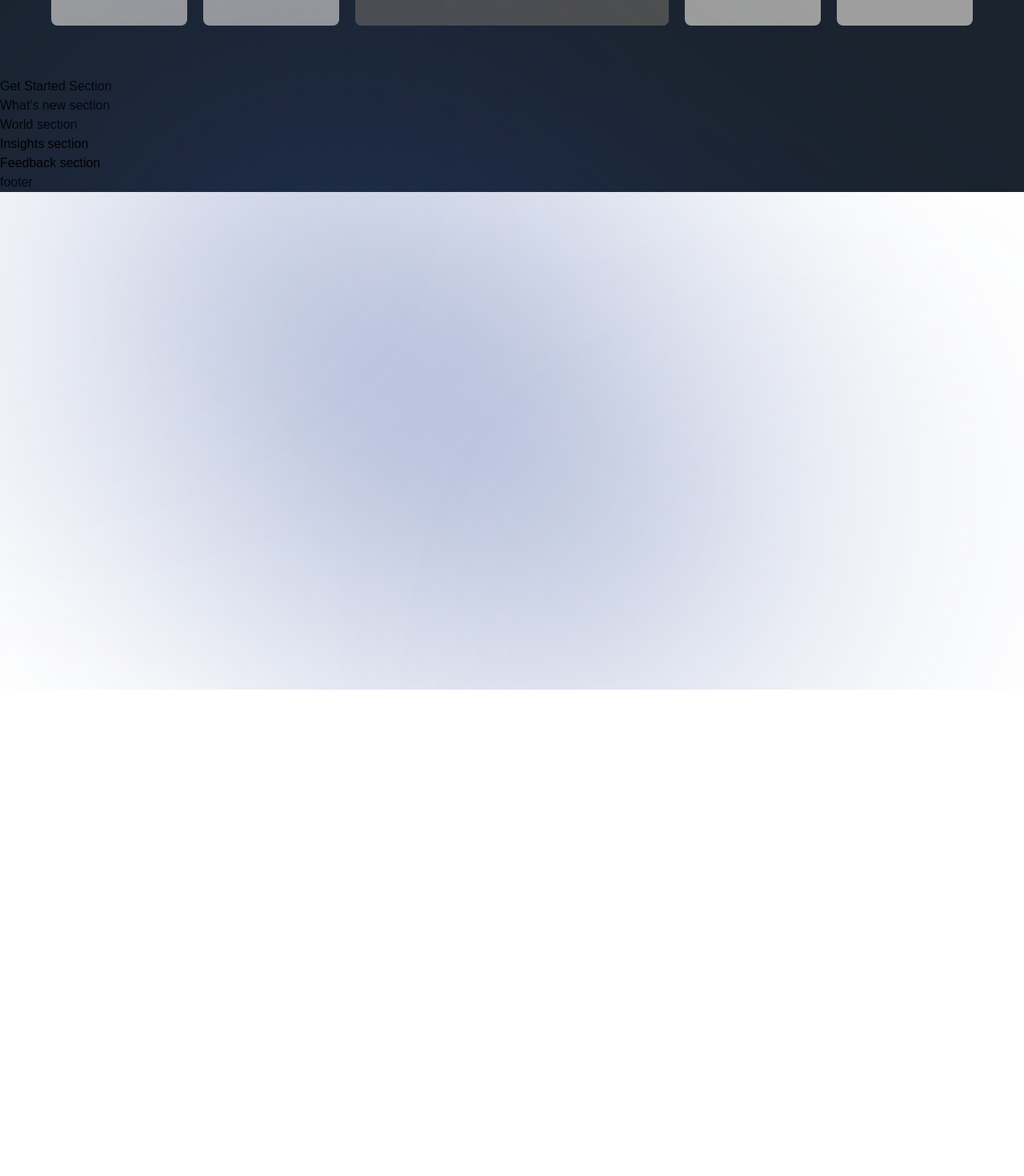
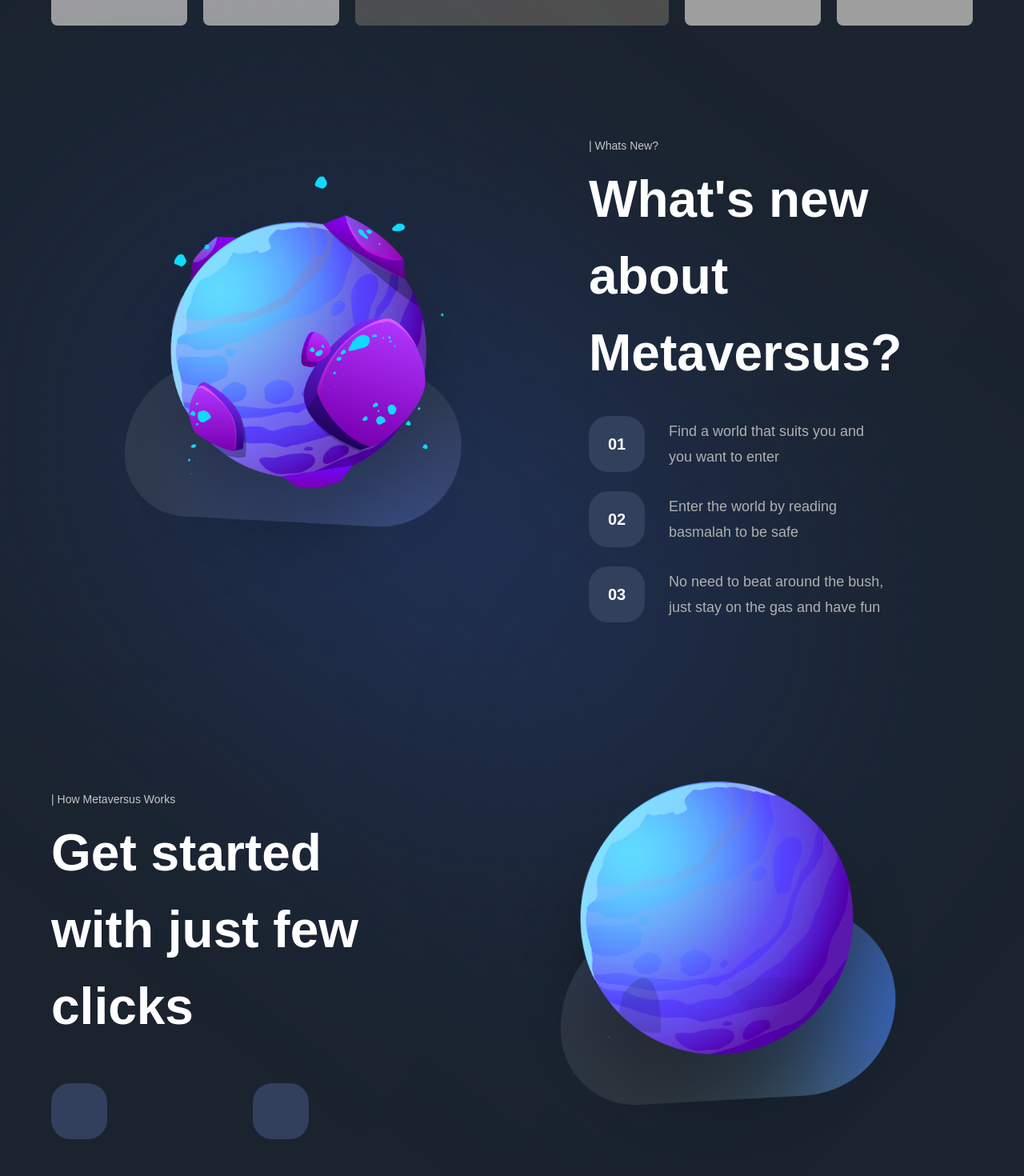
Before and after one commit to apurvgupta-ops/Metaverse, a Next.js app: page / in a window 1280 px wide. Shown: the part 2560-4030 px from the top of the page at 80% size. Before the commit the page ends 3422 px from the top, so only its background shows below. Built offline with nearby package versions, Linux system fonts and the light colour scheme; grey boxes are pictures that could not be loaded; a web font is replaced by a local one.

Commit message:
get started, whats new

```diff
--- a/components/NewFeatures.jsx
+++ b/components/NewFeatures.jsx
@@ -1,6 +1,10 @@
-const NewFeatures = () => (
-  <div>
-    New Features
+import styles from "../styles";
+
+const NewFeatures = ({ imgUrl, title, subtitle }) => (
+  <div className="flex-1 flex flex-col sm:max-w-[250px] min-w-[210px]">
+    <div
+      className={`${styles.flexCenter} w-[70px] h-[70px] rounded-[24px]  bg-[#323f5d]`}
+    ></div>
   </div>
 );
 
--- a/components/StartSteps.jsx
+++ b/components/StartSteps.jsx
@@ -1,6 +1,14 @@
-const StartSteps = () => (
-  <div>
-    start steps
+import styles from "../styles";
+const StartSteps = ({ number, text }) => (
+  <div className={`${styles.flexCenter} flex-row`}>
+    <div
+      className={`${styles.flexCenter} w-[70px] h-[70px] rounded-[24px] bg-[#323f5d]`}
+    >
+      <p className="font-bold text-[20px] text-white">0{number}</p>
+    </div>
+    <p className="flex-1 ml-[30px] font-normal text-[18px] text-[#B0B0B0] leading-[32px]">
+      {text}
+    </p>
   </div>
 );
 
--- a/sections/GetStarted.jsx
+++ b/sections/GetStarted.jsx
@@ -1,8 +1,45 @@
-'use client';
+"use client";
+
+import { staggerContainer, fadeIn, planetVariants } from "../utils/motion";
+import styles from "../styles";
+import { startingFeatures } from "../constants";
+import { motion } from "framer-motion";
+import { TypingText, TitleText, StartSteps } from "../components";
 
 const GetStarted = () => (
-  <section>
-    Get Started Section
+  <section className={`${styles.paddings} relative z-10`}>
+    <motion.div
+      variants={staggerContainer}
+      initial="hidden"
+      whileInView="show"
+      viewport={{ once: "false", amount: 0.25 }}
+      className={`${styles.innerWidth} mx-auto flex lg:flex-row flex-col gap-8`}
+    >
+      <motion.div
+        variants={planetVariants("left")}
+        className={`flex-1 ${styles.flexCenter}`}
+      >
+        <img
+          src="/get-started.png"
+          alt="get-started"
+          className="w-[90%] h-[90%] object-contain"
+        />
+      </motion.div>
+      <motion.div
+        variants={fadeIn("left", "tween", 0.2, 1)}
+        className="flex-[0.75] flex justify-center flex-col"
+      >
+        <TypingText title={"| Whats New?"} />
+        <TitleText title={<>What's new about Metaversus?</>} />
+        <div className="mt-[31px] flex flex-col max-w-[370px] gap-[24px]">
+          {startingFeatures.map((feature, index) => {
+            return (
+              <StartSteps key={feature} number={index + 1} text={feature} />
+            );
+          })}
+        </div>
+      </motion.div>
+    </motion.div>
   </section>
 );
 
--- a/sections/WhatsNew.jsx
+++ b/sections/WhatsNew.jsx
@@ -1,8 +1,41 @@
-'use client';
-
+"use client";
+import { staggerContainer, fadeIn, planetVariants } from "../utils/motion";
+import styles from "../styles";
+import { newFeatures, startingFeatures } from "../constants";
+import { motion } from "framer-motion";
+import { TypingText, TitleText, NewFeatures } from "../components";
 const WhatsNew = () => (
-  <section>
-    What's new section
+  <section className={`${styles.paddings} relative z-10`}>
+    <motion.div
+      variants={staggerContainer}
+      initial="hidden"
+      whileInView="show"
+      viewport={{ once: "false", amount: 0.25 }}
+      className={`${styles.innerWidth} mx-auto flex lg:flex-row flex-col gap-8`}
+    >
+      <motion.div
+        variants={fadeIn("right", "tween", 0.2, 1)}
+        className="flex-[0.75] flex justify-center flex-col"
+      >
+        <TypingText title={"| How Metaversus Works"} />
+        <TitleText title={<>Get started with just few clicks</>} />
+        <div className="mt-[48px] flex flex-wrap gap-[24px] justify-between">
+          {newFeatures.map((feature, index) => (
+            <NewFeatures key={feature.title} {...feature} />
+          ))}
+        </div>
+      </motion.div>
+      <motion.div
+        variants={planetVariants("right")}
+        className={`flex-1 ${styles.flexCenter}`}
+      >
+        <img
+          src="/whats-new.png"
+          alt="whats-new"
+          className="w-[90%] h-[90%] object-contain"
+        />
+      </motion.div>
+    </motion.div>
   </section>
 );
 
```
Also changed, not shown: constants/index.js (+41 -41 lines).
